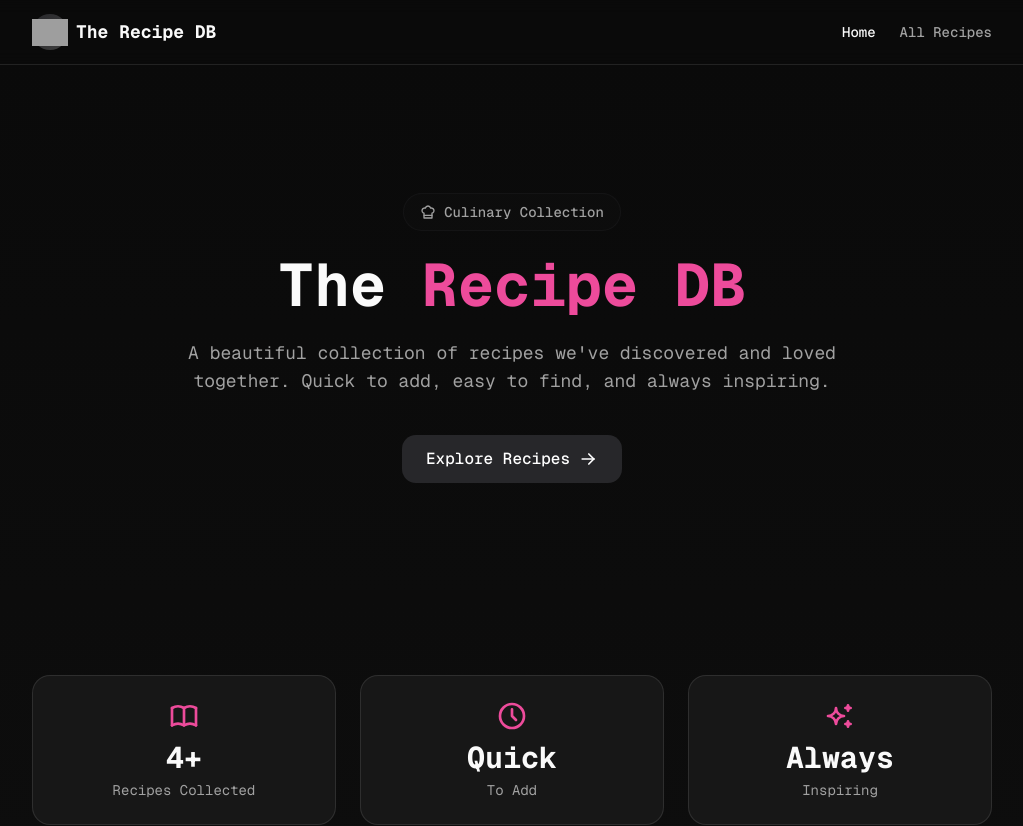
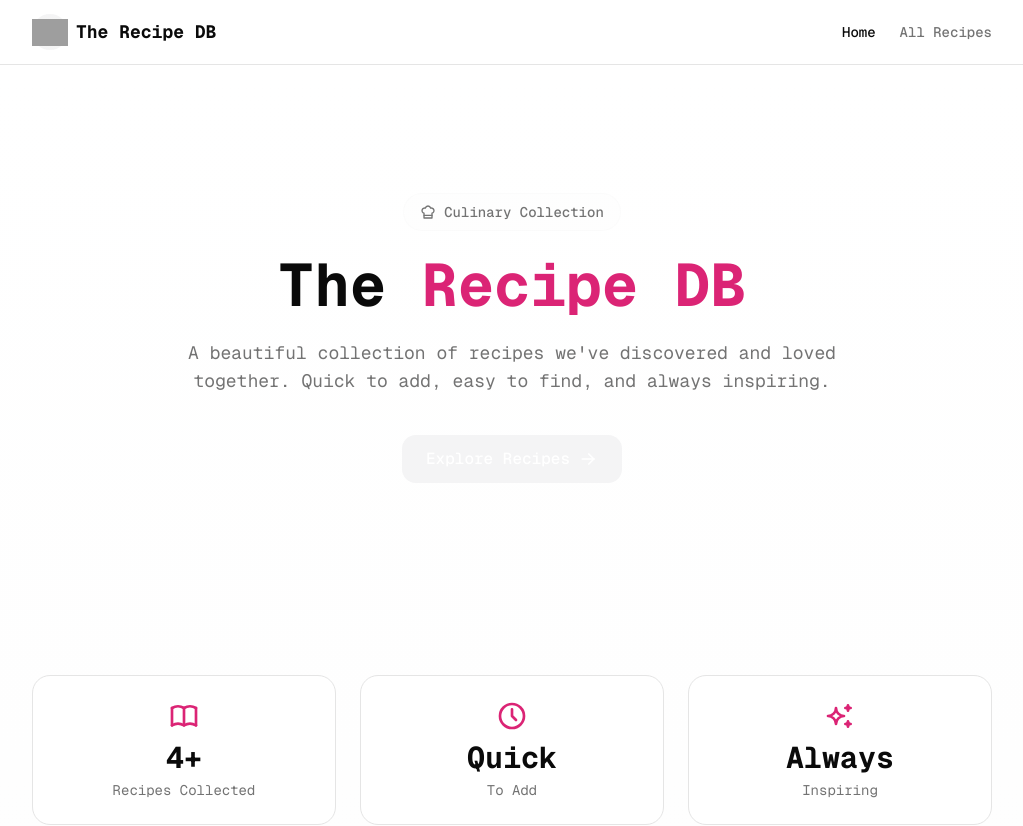
Before and after one commit to SlickYeet/trdb, a Next.js app: page / in a window 1280 px wide. Shown: the top 826 px of the page, without its empty margins (128-1151 px from the left). Built offline with nearby package versions, Linux system fonts and the light colour scheme; grey boxes are pictures that could not be loaded.

Commit message:
feat: add ThemeProvider component and integrate next-themes for theme management

```diff
--- a/package.json
+++ b/package.json
@@ -13,6 +13,7 @@
     "clsx": "^2.1.1",
     "graphql": "^16.12.0",
     "next": "^16.1.6",
+    "next-themes": "^0.4.6",
     "payload": "^3.76.1",
     "react": "^19.2.4",
     "react-dom": "^19.2.4",
--- a/src/app/(frontend)/layout.tsx
+++ b/src/app/(frontend)/layout.tsx
@@ -2,6 +2,7 @@
 import { Geist_Mono, Noto_Sans } from "next/font/google"
 
 import { SiteHeader } from "@/components/site-header"
+import { ThemeProvider } from "@/components/theme-provider"
 import { cn } from "@/lib/utils"
 
 import "@/styles/globals.css"
@@ -22,7 +23,7 @@
 
 export default function RootLayout({ children }: LayoutProps<"/">) {
   return (
-    <html className="dark" lang="en">
+    <html lang="en" suppressHydrationWarning>
       <body
         className={cn(
           "font-mono antialiased",
@@ -30,8 +31,10 @@
           geistMono.variable,
         )}
       >
-        <SiteHeader />
-        {children}
+        <ThemeProvider>
+          <SiteHeader />
+          {children}
+        </ThemeProvider>
       </body>
     </html>
   )
--- /dev/null
+++ b/src/components/theme-provider.tsx
@@ -0,0 +1,17 @@
+"use client"
+
+import { ThemeProvider as NextThemesProvider } from "next-themes"
+import type * as React from "react"
+
+export function ThemeProvider({ children }: React.PropsWithChildren) {
+  return (
+    <NextThemesProvider
+      attribute="class"
+      defaultTheme="system"
+      disableTransitionOnChange
+      enableSystem
+    >
+      {children}
+    </NextThemesProvider>
+  )
+}
```
Also changed, not shown: 1 other file (tests, documents, lock files or other folders).
